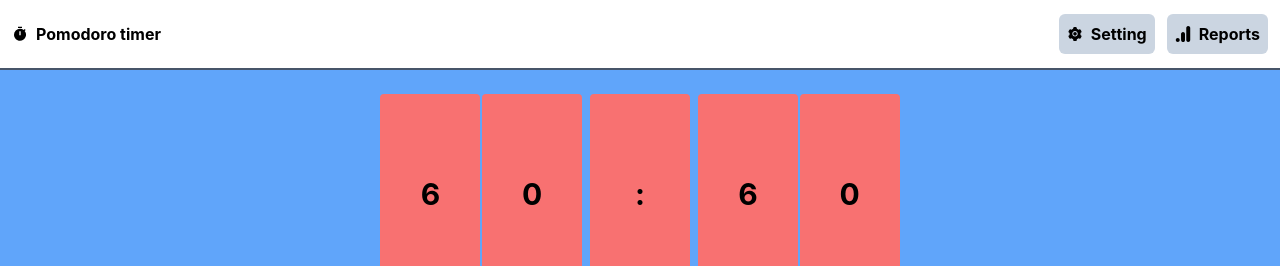
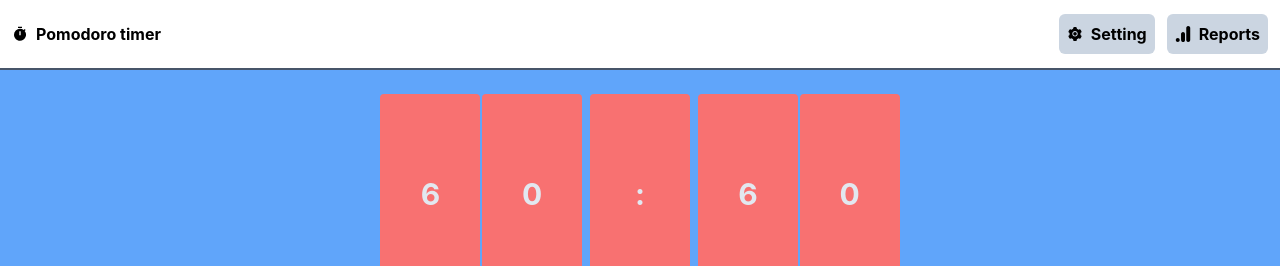
Before and after one commit to mr-amirfazel/pomodoro, a React (Create React App) app: page / in a window 1280 px wide. Shown: the top 266 px of the page. Built offline with nearby package versions, Linux system fonts and the light colour scheme.

Commit message:
ui improved

```diff
--- a/src/components/Main/index.tsx
+++ b/src/components/Main/index.tsx
@@ -4,6 +4,7 @@ import Timer from "./timer";
 const Main:FC<PropsWithChildren> = ():JSX.Element => {
     return(
     <div className="h-[calc(100vh-70px)] w-full bg-blue-400 pt-5">
+
         <Timer minutes={60} seconds={60}/>
     </div>
     );
--- a/src/components/Main/timer/digitCard/index.tsx
+++ b/src/components/Main/timer/digitCard/index.tsx
@@ -7,7 +7,7 @@ interface digitCardProps extends PropsWithChildren{
 const DigitCard:FC<digitCardProps> = ({digit}) => {
     return(
         <div className="h-[200px] w-[100px] flex items-center justify-center bg-red-400 rounded">
-            <h1 className="text-3xl font-bold">{digit}</h1>
+            <h1 className="text-3xl font-bold text-slate-200">{digit}</h1>
         </div>
     )
 }
--- a/src/components/Main/timer/index.tsx
+++ b/src/components/Main/timer/index.tsx
@@ -48,7 +48,7 @@ const Timer:FC<TimerProps> = (props) => {
 
     return (
     <div>
-    <div className="flex gap-2 py-1 w-full justify-center items-center">
+    <div className="flex gap-2 py-1 w-full  justify-center items-center">
         <div className="flex gap-[.1rem]">
         {digitArray(minutes).map((number, index) => <DigitCard key={index} digit = {number} />)}
         </div>
```
